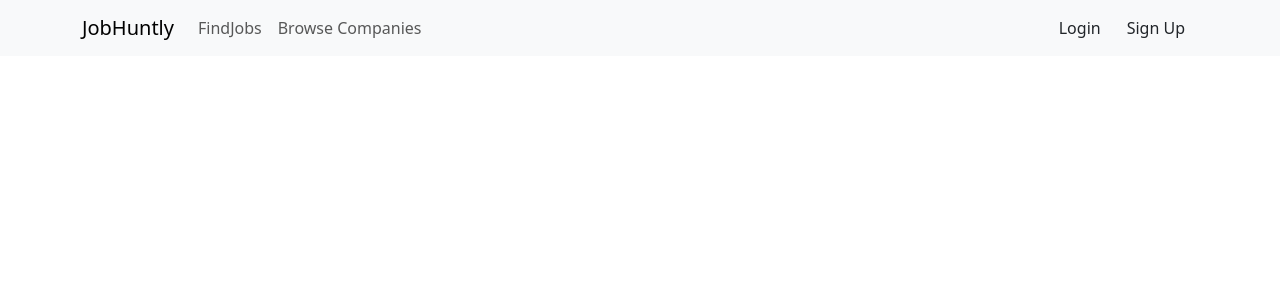
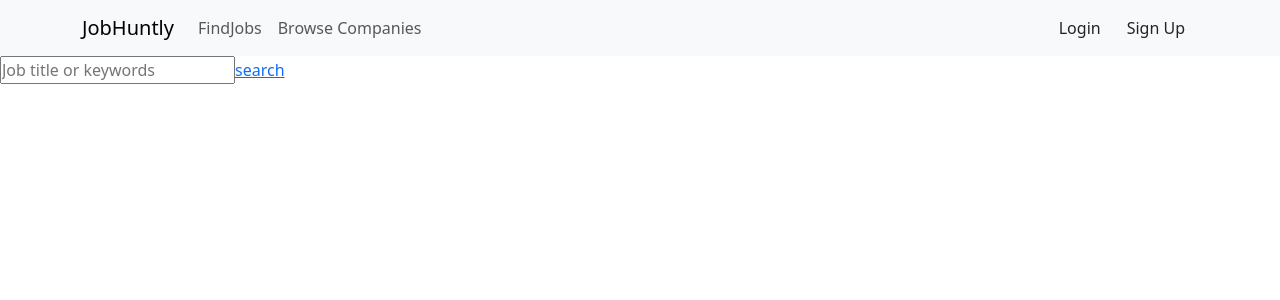
Before and after one commit to AlaAlmuhsen/JobHinting, a React (Create React App) app: page / in a window 1280 px wide. Shown: the top 300 px of the page. Built offline with nearby package versions, Linux system fonts and the light colour scheme; data requests are answered from the project's data file.

Commit message:
majd edit

```diff
--- a/src/App.js
+++ b/src/App.js
@@ -20,5 +20,4 @@ function App() {
     </Routes>
   );
 }
-
 export default App;
--- a/src/components/Header.js
+++ b/src/components/Header.js
@@ -1,8 +1,10 @@
 import React, { useState } from "react";
 import { Link } from "react-router-dom";
+import useFetch from "../customhooks/useFetch";
+const Header = ({ active }) => {
+const {data}=useFetch('http://localhost:8000/users');
+console.log(data)
 
-
-const Header = ({ active }) => {
   return (
     <header>
       <nav className="navbar navbar-expand-lg bg-body-tertiary">
@@ -56,11 +58,11 @@ const Header = ({ active }) => {
                       alt=""
                       loading="lazy" />
                   </a>
-                  <ul className="dropdown-menu">
+                 <ul className="dropdown-menu">
                     <li><Link className="dropdown-item">Action</Link></li>
                     <li><Link className="dropdown-item">Another action</Link></li>
                     <li><hr className="dropdown-divider"/></li>
-                    <li><Link className="dropdown-item">Something else here</Link></li>
+                    <li><Link className="dropdown-item">logout</Link></li>
                   </ul>
                 </li>
               }
--- a/src/pages/Findjob.js
+++ b/src/pages/Findjob.js
@@ -1,12 +1,19 @@
 import React from 'react'
 import Header from '../components/Header'
+// import { useParams } from 'react-router-dom'
+// import useFetch from '../customhooks/useFetch';
 
 const Findjob = () => {
+  // const {title}=useParams();
+  // const { data : jobs }=useFetch('http://localhost:8000/jobs/'+title);
+  // console.log(jobs)
   return (
     <div className='find-job'>
         <Header active='find'/>
+        <p>find job</p>
+        {/* <p>{jobs.title}</p> */}
     </div>
   )
 }
 
-export default Findjob
+export default Findjob;
--- a/src/pages/Home.js
+++ b/src/pages/Home.js
@@ -1,12 +1,23 @@
-import React from 'react';
+import React, { useState } from 'react';
 import Header from '../components/Header';
+import { Link } from 'react-router-dom';
 const Home = () => {
+    const [searchJob,setSearchJob]=useState('');
+    const handelInput=(e)=>{
+        setSearchJob(e.target.value);
+    }
     return (
         <div className='home'>
             <Header active='home'/>
-
+            <form>
+                <input
+                placeholder='Job title or keywords'
+                value={searchJob}
+                onChange={handelInput}
+                />
+                <Link to="/Findjob">search</Link>
+            </form>
         </div>
     )
 }
-
-export default Home
+export default Home;
--- a/src/pages/Login.js
+++ b/src/pages/Login.js
@@ -10,8 +10,6 @@ const Login = () => {
     const [inputPassword , setInputPassword] = useState('')
 
     const navigate = useNavigate();
-
-
     function handleInputEmail(e){
         setInputEmail(e.target.value);
     }
@@ -35,10 +33,8 @@ const Login = () => {
             <input type="submit" />
         </form>
     )
-
     function onSubmit(e){
         e.preventDefault();
-
         let userinfo = u.filter((userData) => {
             return inputEmail === userData.email && inputPassword === userData.password
         })
```
